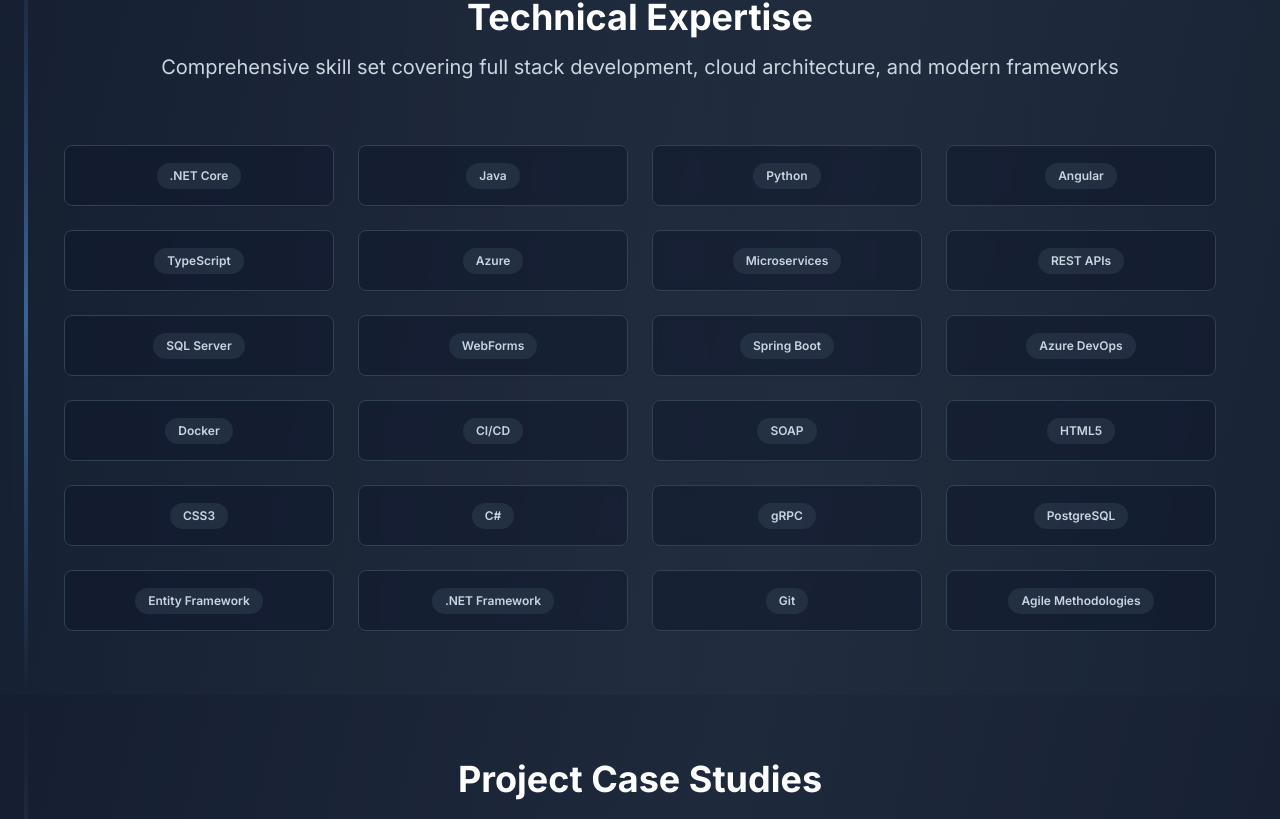
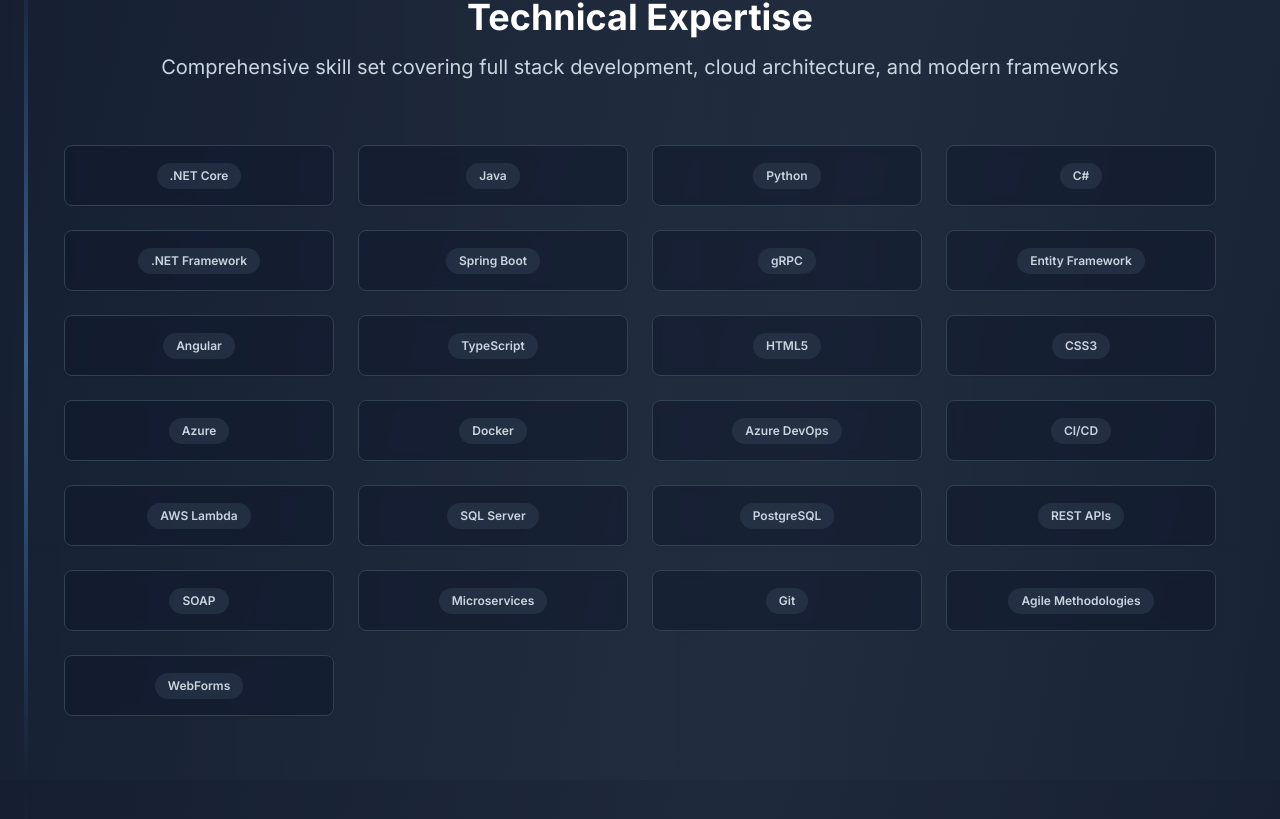
Before and after one commit to luis-maca/personal-portffolio, a React (Vite) app: page / in a window 1280 px wide. Shown: the part 1521-2340 px from the top of the page. Built offline with nearby package versions, Linux system fonts and the light colour scheme.

Commit message:
Refactor Technical Expertise section
- Change the layout of the Technical Expertise section to use compact badges on mobile devices.
- Reduce padding and spacing on mobile.
- Group skills into categories for a more compact design on mobile.
- Maintain the current design for desktop.

```diff
--- a/src/pages/Index.tsx
+++ b/src/pages/Index.tsx
@@ -1,3 +1,4 @@
+
 import { useState } from "react";
 import { Button } from "@/components/ui/button";
 import { Card, CardContent } from "@/components/ui/card";
@@ -16,11 +17,27 @@ const Index = () => {
     element?.scrollIntoView({ behavior: "smooth" });
   };
 
-  const skills = [
-    ".NET Core", "Java", "Python", "Angular", "TypeScript", "Azure",
-    "Microservices", "REST APIs", "SQL Server", "WebForms", "Spring Boot",
-    "Azure DevOps", "Docker", "CI/CD", "SOAP", "HTML5", "CSS3", "C#",
-    "gRPC", "PostgreSQL", "Entity Framework", ".NET Framework", "Git", "Agile Methodologies"
+  const skillCategories = [
+    {
+      name: "Backend",
+      skills: [".NET Core", "Java", "Python", "C#", ".NET Framework", "Spring Boot", "gRPC", "Entity Framework"]
+    },
+    {
+      name: "Frontend",
+      skills: ["Angular", "TypeScript", "HTML5", "CSS3"]
+    },
+    {
+      name: "Cloud & DevOps",
+      skills: ["Azure", "Docker", "Azure DevOps", "CI/CD", "AWS Lambda"]
+    },
+    {
+      name: "Database & APIs",
+      skills: ["SQL Server", "PostgreSQL", "REST APIs", "SOAP", "Microservices"]
+    },
+    {
+      name: "Tools & Methods",
+      skills: ["Git", "Agile Methodologies", "WebForms"]
+    }
   ];
 
   const projects = [
@@ -200,7 +217,7 @@ const Index = () => {
 
               {/* Skills Preview */}
               <div className="flex flex-wrap gap-3 pt-8">
-                {skills.slice(0, 7).map((skill, index) => (
+                {skillCategories[0].skills.slice(0, 7).map((skill, index) => (
                   <Badge key={index} variant="secondary" className="bg-slate-800/50 text-slate-300 border border-slate-700/50 hover:border-orange-400/50 transition-all duration-300">
                     {skill}
                   </Badge>
@@ -325,22 +342,43 @@ const Index = () => {
         </div>
       </section>
 
-      {/* Skills Section */}
-      <section id="skills" className="py-16 px-6 relative">
+      {/* Skills Section - Optimized for Mobile */}
+      <section id="skills" className="py-12 md:py-16 px-6 relative">
         {/* Background effects */}
         <div className="absolute inset-0 bg-gradient-to-r from-slate-800/30 via-slate-700/20 to-slate-800/30"></div>
         <div className="absolute left-6 top-0 w-1 h-full bg-gradient-to-b from-transparent via-blue-400 to-transparent opacity-50"></div>
 
         <div className="max-w-6xl mx-auto relative z-10">
-          <div className="text-center mb-16">
-            <h2 className="text-4xl font-bold text-white mb-4">Technical Expertise</h2>
-            <p className="text-xl text-slate-300">
+          <div className="text-center mb-8 md:mb-16">
+            <h2 className="text-3xl md:text-4xl font-bold text-white mb-4">Technical Expertise</h2>
+            <p className="text-lg md:text-xl text-slate-300">
               Comprehensive skill set covering full stack development, cloud architecture, and modern frameworks
             </p>
           </div>
 
-          <div className="grid md:grid-cols-2 lg:grid-cols-4 gap-6">
-            {skills.map((skill, index) => (
+          {/* Mobile: Compact Category Layout */}
+          <div className="block md:hidden space-y-6">
+            {skillCategories.map((category, categoryIndex) => (
+              <div key={categoryIndex} className="bg-slate-900/40 backdrop-blur-sm border border-slate-700 rounded-lg p-4">
+                <h3 className="text-orange-400 font-semibold text-sm mb-3">{category.name}</h3>
+                <div className="flex flex-wrap gap-2">
+                  {category.skills.map((skill, skillIndex) => (
+                    <Badge
+                      key={skillIndex}
+                      variant="secondary"
+                      className="bg-slate-700/50 text-slate-300 text-xs px-2 py-1 hover:bg-orange-400 hover:text-slate-900 transition-all duration-300"
+                    >
+                      {skill}
+                    </Badge>
+                  ))}
+                </div>
+              </div>
+            ))}
+          </div>
+
+          {/* Desktop: Original Grid Layout */}
+          <div className="hidden md:grid md:grid-cols-2 lg:grid-cols-4 gap-6">
+            {skillCategories.flatMap(category => category.skills).map((skill, index) => (
               <Card key={index} className="bg-slate-900/50 backdrop-blur-sm border-slate-700 p-4 hover:border-orange-400 hover:bg-slate-800/60 transition-all duration-300 hover:-translate-y-1 cursor-pointer group">
                 <CardContent className="p-0">
                   <div className="text-center">
@@ -463,7 +501,7 @@ const Index = () => {
               <span>"What technologies do you work with?"</span>
             </div>
             <p className="text-orange-400 font-medium">
-              👉 Click the chat button in the bottom right to get started!
+              👉 Click the chat button in the bottom left to get started!
             </p>
           </div>
         </div>
```
